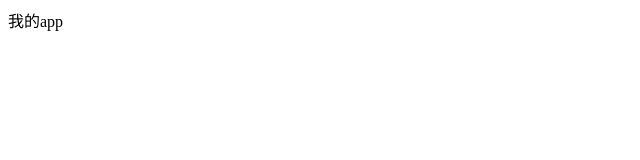
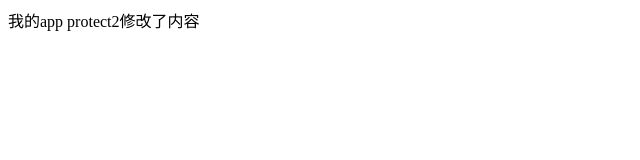
Before and after one commit to zhangmeiting/test, a plain HTML site: page index.html in a window 1280 px wide. Shown: the whole page, without its empty margins (0-640 px from the left). Drawn offline with Linux system fonts and the light colour scheme.

Commit message:
protect2 is changed

```diff
--- a/index.html
+++ b/index.html
@@ -6,5 +6,6 @@
 </head>
 <body>
 	我的app
+	protect2修改了内容
 </body>
 </html>
```
